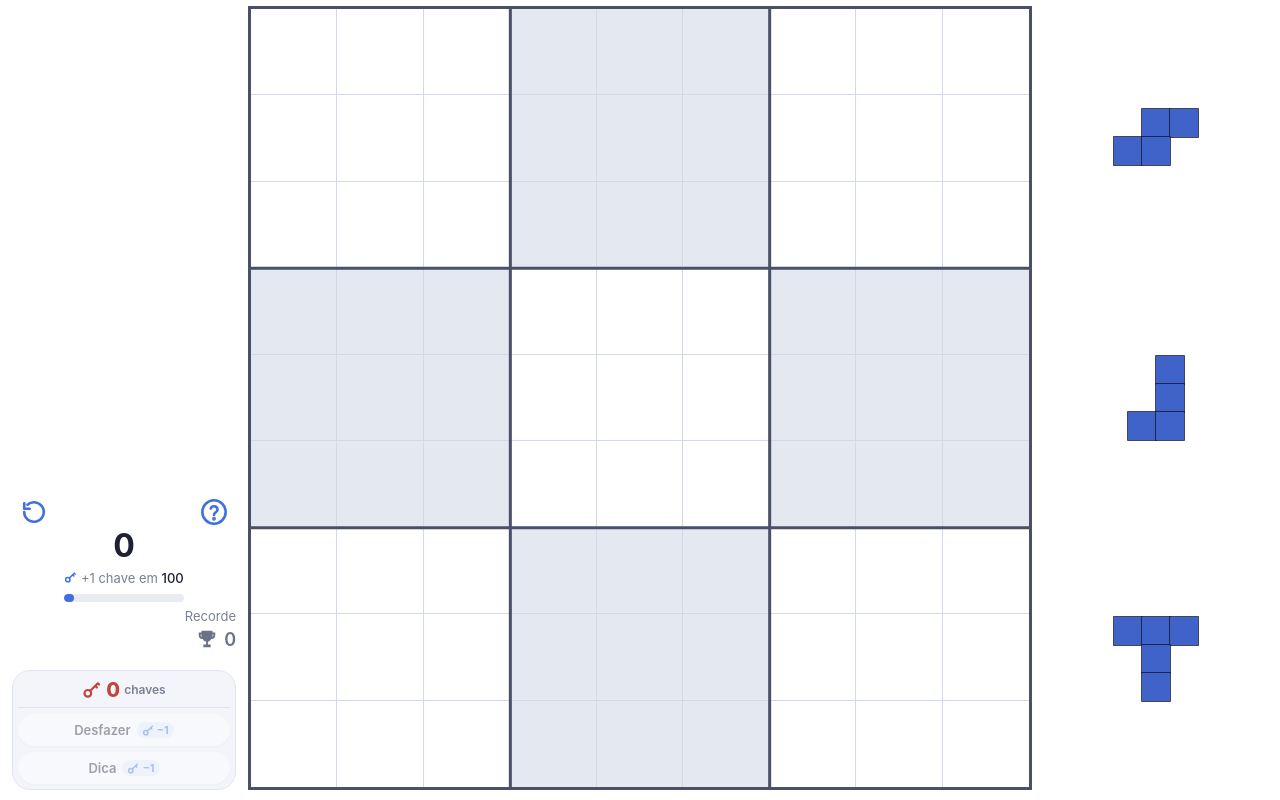
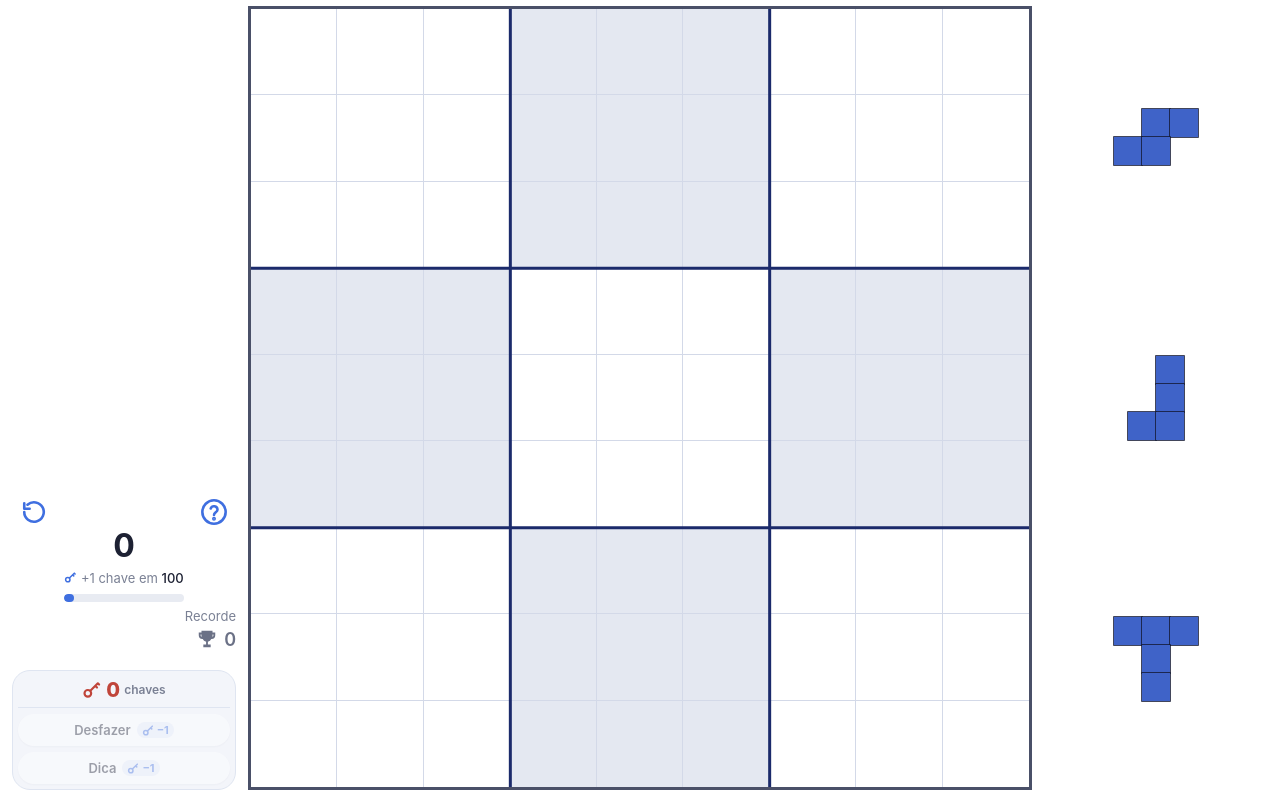
Before and after one commit to itowers/Sudopuzzle, a plain HTML site: page index.html in a window 1280 px wide. Drawn offline with Linux system fonts and the light colour scheme.

Commit message:
Linhas 3×3 em azul-escuro
Co-Authored-By: Claude Opus 5.5 <noreply@anthropic.com>
Claude-Session: https://claude.ai/code/session_01Ls5i1no8R8Aw2VVtxDe187

```diff
--- a/index.html
+++ b/index.html
@@ -264,7 +264,7 @@ function renderLines(){
     if(c<8&&c%3!==2&&(F(r,c)||F(r,c+1)))d+=`M${c+1} ${r}V${r+1}`;
     if(r<8&&r%3!==2&&(F(r,c)||F(r+1,c)))d+=`M${c} ${r+1}H${c+1}`;}
   const D='M3 0V9M6 0V9M0 3H9M0 6H9';
-  $('lines').innerHTML=`<svg viewBox="0 0 9 9" preserveAspectRatio="none"><path d="${d}" stroke="#141a33" stroke-opacity=".75" stroke-width="1.2" vector-effect="non-scaling-stroke" fill="none" stroke-linecap="square"/><path d="${D}" stroke="#4a5068" stroke-width="3" vector-effect="non-scaling-stroke" fill="none"/></svg>`;
+  $('lines').innerHTML=`<svg viewBox="0 0 9 9" preserveAspectRatio="none"><path d="${d}" stroke="#141a33" stroke-opacity=".75" stroke-width="1.2" vector-effect="non-scaling-stroke" fill="none" stroke-linecap="square"/><path d="${D}" stroke="#1b2a6b" stroke-width="3" vector-effect="non-scaling-stroke" fill="none"/></svg>`;
 }
 function renderBoard(){renderLines();for(let r=0;r<N;r++)for(let c=0;c<N;c++){const el=cellEls[r*N+c];
   el.classList.toggle('f',!!board[r][c]);el.classList.remove('g','w');}}
```
